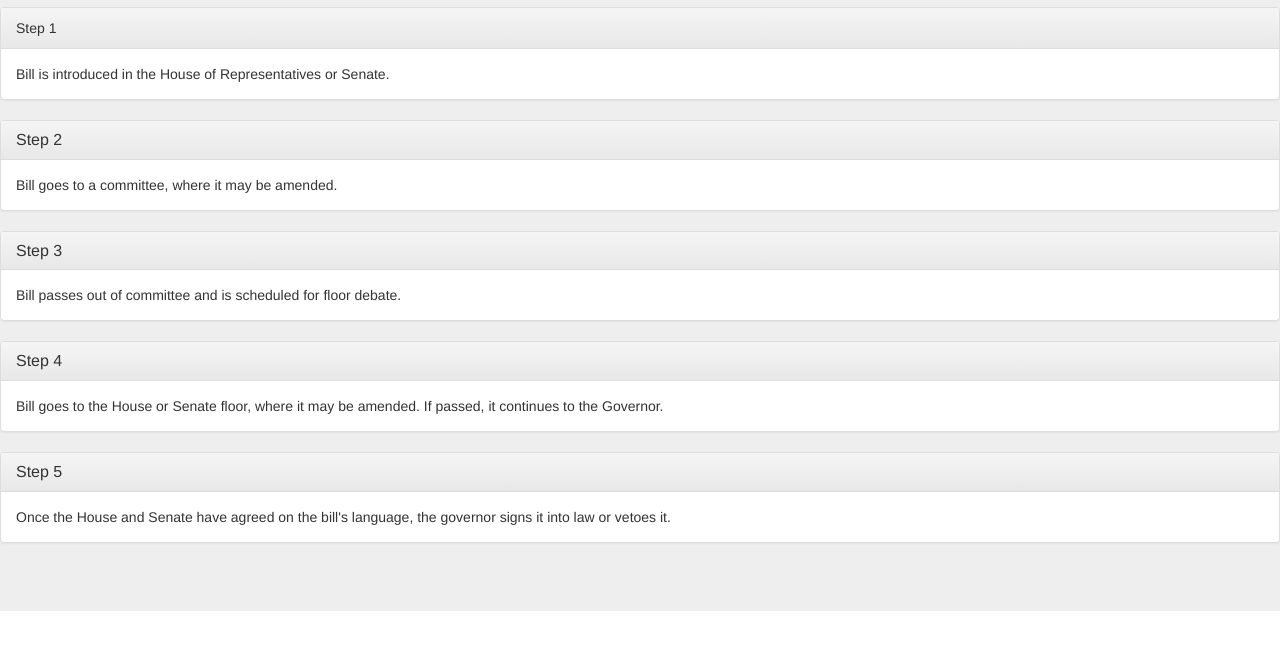
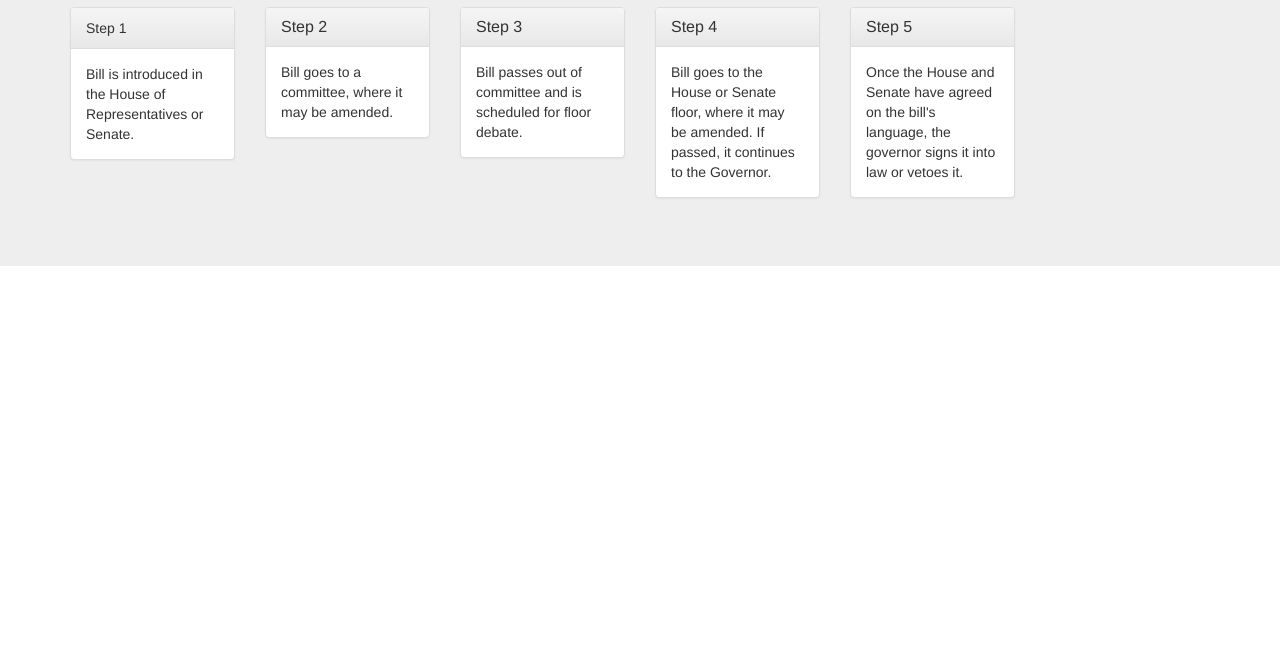
Before and after one commit to megbiediger/BootstrapHomework1, a plain HTML site: page index.html in a window 1280 px wide. Shown: the part 190-840 px from the top of the page. After the commit the page ends 800 px from the top, so only its background shows below. Drawn offline with Linux system fonts and the light colour scheme.

Commit message:
Adjusted size of columns

```diff
--- a/index.html
+++ b/index.html
@@ -28,15 +28,18 @@
           <div class="jumbotron">
         <div class="container">
             <h1>How a bill becomes a law</h1>
-        </div>
 
+<div class="row">
+      <div class="col-md-2 col-sm-6 col-xs-12">
         <div class="panel panel-default">
           <div class="panel-heading">Step 1</div>
           <div class="panel-body">
             Bill is introduced in the House of Representatives or Senate.
           </div>
         </div>
+      </div>
 
+      <div class="col-md-2 col-sm-6 col-xs-12">
         <div class="panel panel-default">
           <div class="panel-heading">
             <h3 class="panel-title">Step 2</h3>
@@ -45,7 +48,9 @@
             Bill goes to a committee, where it may be amended.
           </div>
           </div>
+      </div>
 
+      <div class="col-md-2 col-sm-6 col-xs-12">
           <div class="panel panel-default">
             <div class="panel-heading">
               <h3 class="panel-title">Step 3</h3>
@@ -54,7 +59,9 @@
               Bill passes out of committee and is scheduled for floor debate.
             </div>
             </div>
+      </div>
 
+      <div class="col-md-2 col-sm-6 col-xs-12">
             <div class="panel panel-default">
               <div class="panel-heading">
                 <h3 class="panel-title">Step 4</h3>
@@ -63,7 +70,9 @@
                 Bill goes to the House or Senate floor, where it may be amended. If passed, it continues to the Governor.
               </div>
               </div>
+      </div>
 
+      <div class="col-md-2 col-s-12 col-xs-12">
               <div class="panel panel-default">
                 <div class="panel-heading">
                   <h3 class="panel-title">Step 5</h3>
@@ -72,7 +81,9 @@
                   Once the House and Senate have agreed on the bill's language, the governor signs it into law or vetoes it.
                 </div>
                 </div>
-
+      </div>
+</div>
+</div>
 
           </div>
 
```
